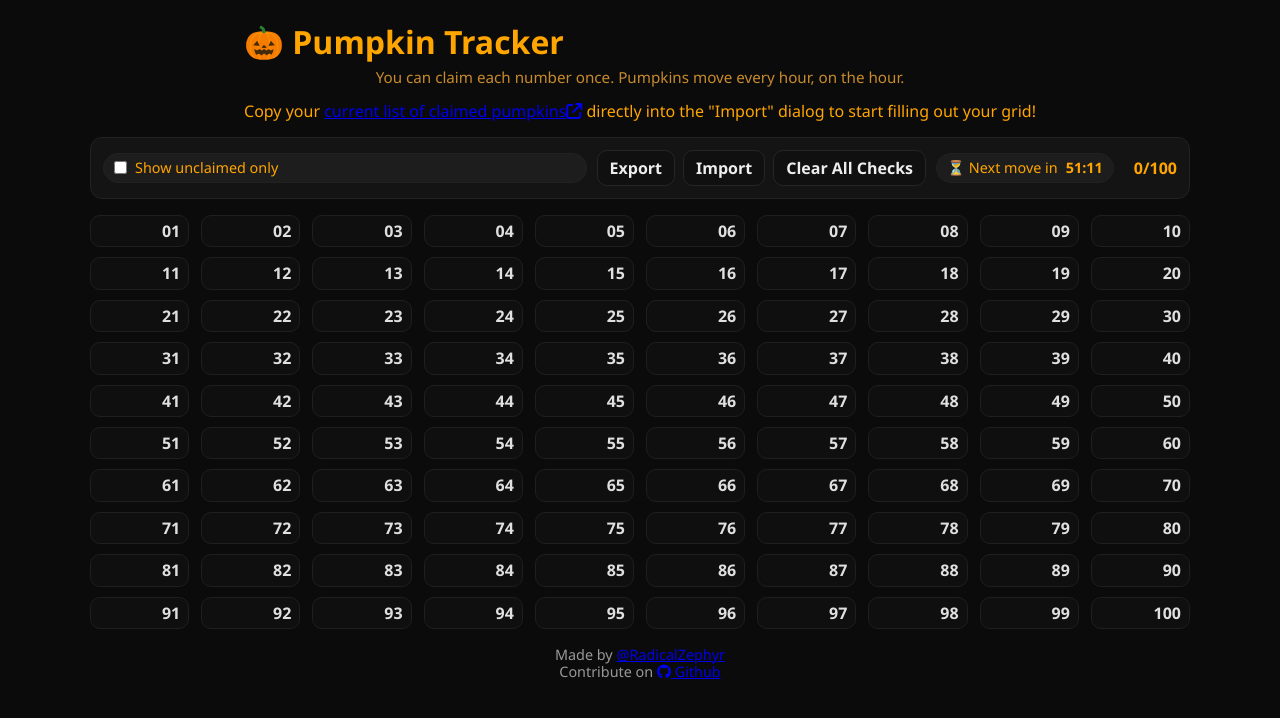
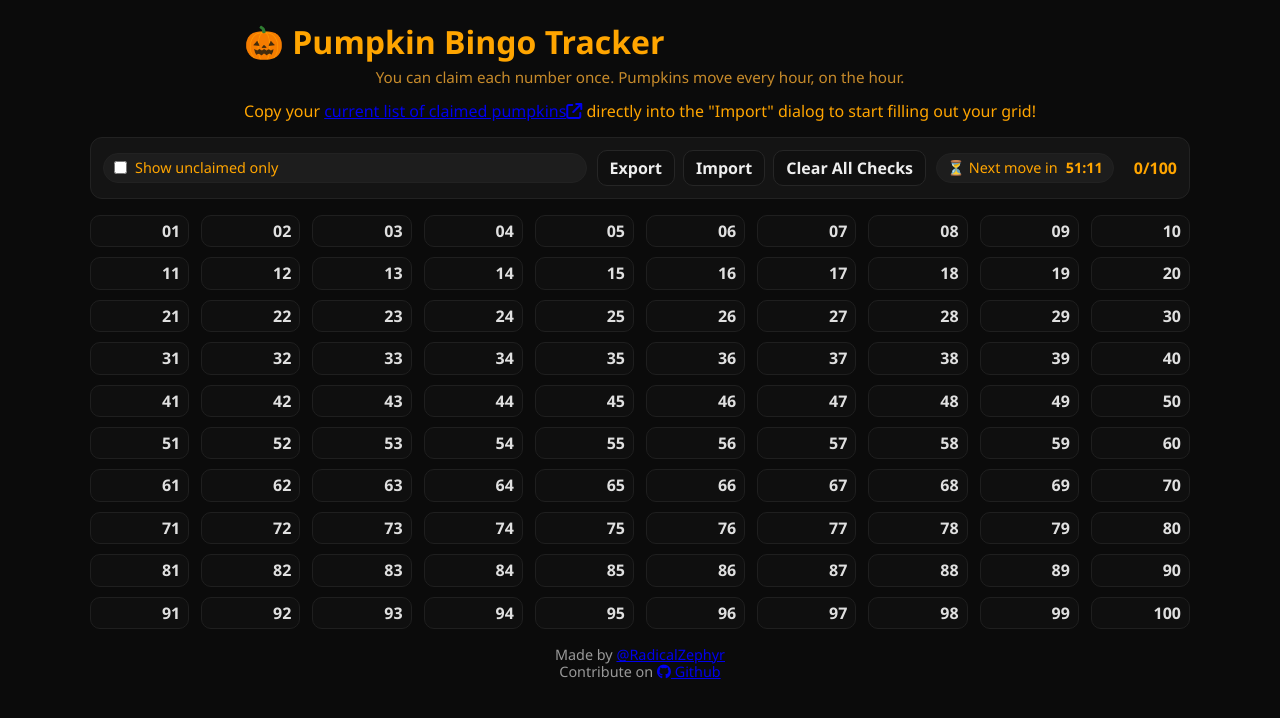
Before and after one commit to RadicalZephyr/wplace-pumpkin-bingo, a React (Vite) app: page / in a window 1280 px wide. Shown: the top 718 px of the page. Built offline with nearby package versions, Linux system fonts and the light colour scheme.

Commit message:
Call it pumpkin bingo in the header

```diff
--- a/src/App.tsx
+++ b/src/App.tsx
@@ -164,7 +164,7 @@ export default function App() {
   return (
     <div className="page">
       <header>
-        <h1>🎃 Pumpkin Tracker</h1>
+        <h1>🎃 Pumpkin Bingo Tracker</h1>
         <p className="sub">
           You can claim each number once. Pumpkins move every hour, on the hour.
         </p>
```
